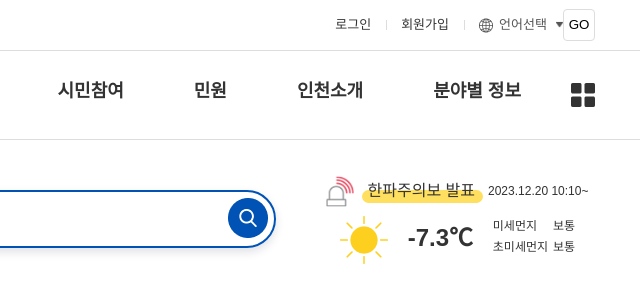
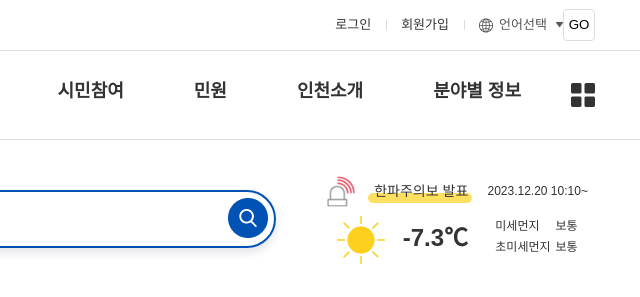
Before and after one commit to dunadan613/incheon, a plain HTML site: page index.html in a window 1280 px wide. Shown: the top 297 px of the page, 640-1280 px from the left. Drawn offline with Linux system fonts and the light colour scheme; a web font is replaced by a local one.

Commit message:
Add files via upload

```diff
--- a/assets/css/header.css
+++ b/assets/css/header.css
@@ -487,6 +487,7 @@
   display: flex;
   justify-content: space-around;
   align-items: center;
+  gap: 5px;
 }
 .weather-top .indicium-icon{
   width: 28px;
@@ -498,6 +499,7 @@
 .weather-top .indicium-txt span{
   position: relative;
   z-index: 838;
+  font-size: 14px;
 }
 .weather-top .indicium-date{
   font-size: 12px;
@@ -508,9 +510,9 @@
   position: absolute;
   left: -6px;
   bottom: 3px;
-  width: 113%;
-  height: 13px;
-  border-radius: 19px;
+  width: 110%;
+  height: 10px;
+  border-radius: 18px;
   background-color: #ffdf5f;
   z-index: 837;
 }
@@ -525,6 +527,7 @@
 .weather-bot .wearher-temperature{
   font-size: 24px;
   font-weight: 700;
+  margin-right: 10px;
 }
 .weather-bot .dust-info a{
   display: flex;
@@ -539,6 +542,9 @@
 @media(max-width:1180px){
   .header .container{
     padding: 0 3vw;
+  }
+  .theme-weather .weather-top{
+    display: none;
   }
 }
 
```
